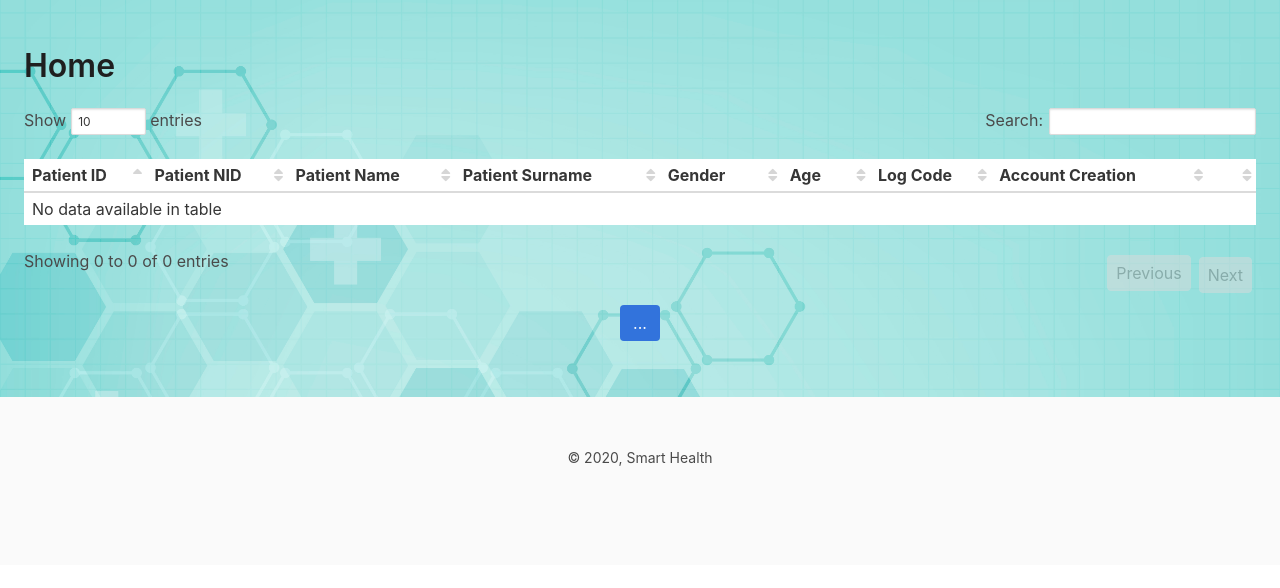
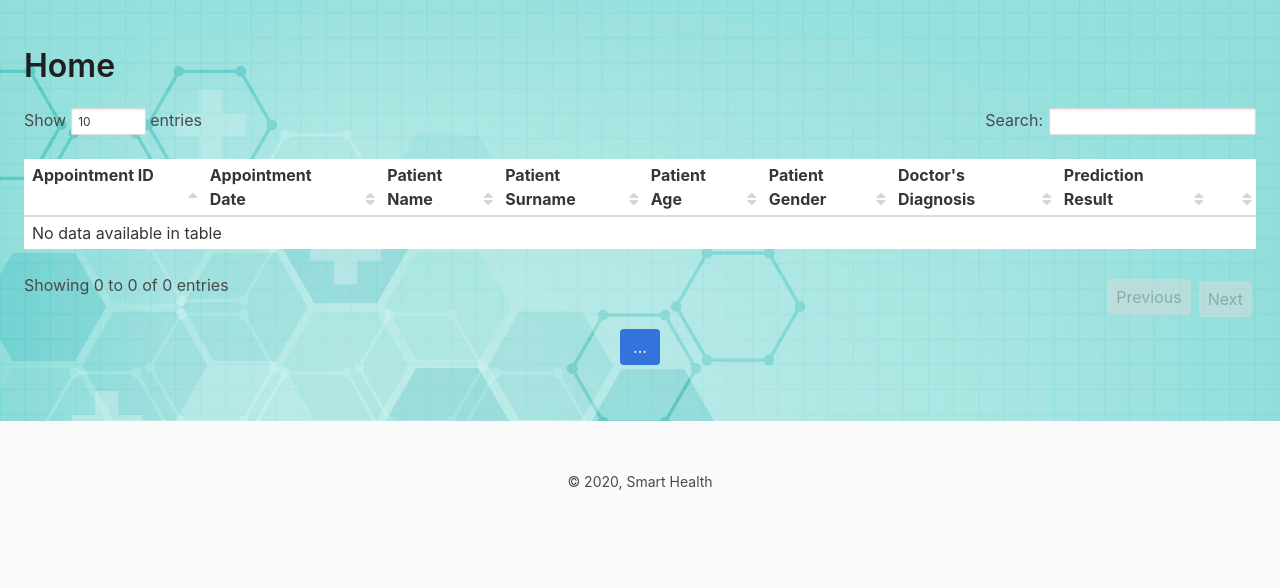
Before and after one commit to SmartHealth-ituse2020/SH-web, a Flask app: page /doctor/dashboard in a window 1280 px wide. Shown: the part 52-640 px from the top of the page. Run offline with Flask 2, Linux system fonts and the light colour scheme; the visitor is signed in with stand-in values (Sample User, id 1); data that the repository does not hold is empty; some libraries are stand-ins or nearby versions.

Commit message:
Doctor dasboard is edited to show appointment data where appointment and patient table joined

```diff
--- a/smarthealth_web/dboperations.py
+++ b/smarthealth_web/dboperations.py
@@ -109,7 +109,16 @@ def add_doctor_to_database(name, surname, pword, uname, hosp, title, prof, added
 
 
 def get_appointments_of_doctor(doctor_id):
-    statement = "SELECT * FROM appointment WHERE related_doctor = %s;"
+    statement = """
+    SELECT
+    appointment.id, appointment_date, patient.name,
+    patient.surname, patient.age, patient.gender,
+    doctor_diagnosis, prediction_result
+    FROM
+    appointment
+    LEFT JOIN patient
+    ON related_patient = patient.id
+    WHERE related_doctor=%s"""
     url = current_app.config['DATABASE']
     with dbapi2.connect(url) as conn:
         with conn.cursor() as cur:
--- a/smarthealth_web/templates/doctor/doctor_dashboard.html
+++ b/smarthealth_web/templates/doctor/doctor_dashboard.html
@@ -4,17 +4,16 @@
 <h1 class="title">Home</h1>
 
 <table class="table is-narrow is-striped is-hoverable" width="100%">
-
     <thead>
         <tr>
-            <th>Patient ID</th>
-            <th>Patient NID</th>
+            <th>Appointment ID</th>
+            <th>Appointment Date</th>
             <th>Patient Name</th>
             <th>Patient Surname</th>
-            <th>Gender</th>
-            <th>Age</th>
-            <th>Log Code</th>
-            <th>Account Creation</th>
+            <th>Patient Age</th>
+            <th>Patient Gender</th>
+            <th>Doctor's Diagnosis</th>
+            <th>Prediction Result</th>
             <th></th>
         </tr>
     </thead>
@@ -22,19 +21,15 @@
 {% for i in range(0,len) %}
         <tr>
             <td>{{ rows[i][0] }}</td>
-            <td>{{ rows[i][7] }}</td>
             <td>{{ rows[i][1] }}</td>
             <td>{{ rows[i][2] }}</td>
             <td>{{ rows[i][3] }}</td>
             <td>{{ rows[i][4] }}</td>
             <td>{{ rows[i][5] }}</td>
-            {% if rows[i][6] %}
-                <td>{{ rows[i][6].strftime("%d-%m-%Y %H:%M") }}</td>
-            {% else %}
-                <td>Not specified.</td>
-            {% endif %}
+            <td>{{ rows[i][6] }}</td>
+            <td>{{ rows[i][7] }}</td>
             <td>
-                <a class="button is-link">
+                <a class="button is-small is-link">
                     <span class="icon is-small is-left">
                     <i class="fa fa-edit"></i>
                     </span></a>
```
